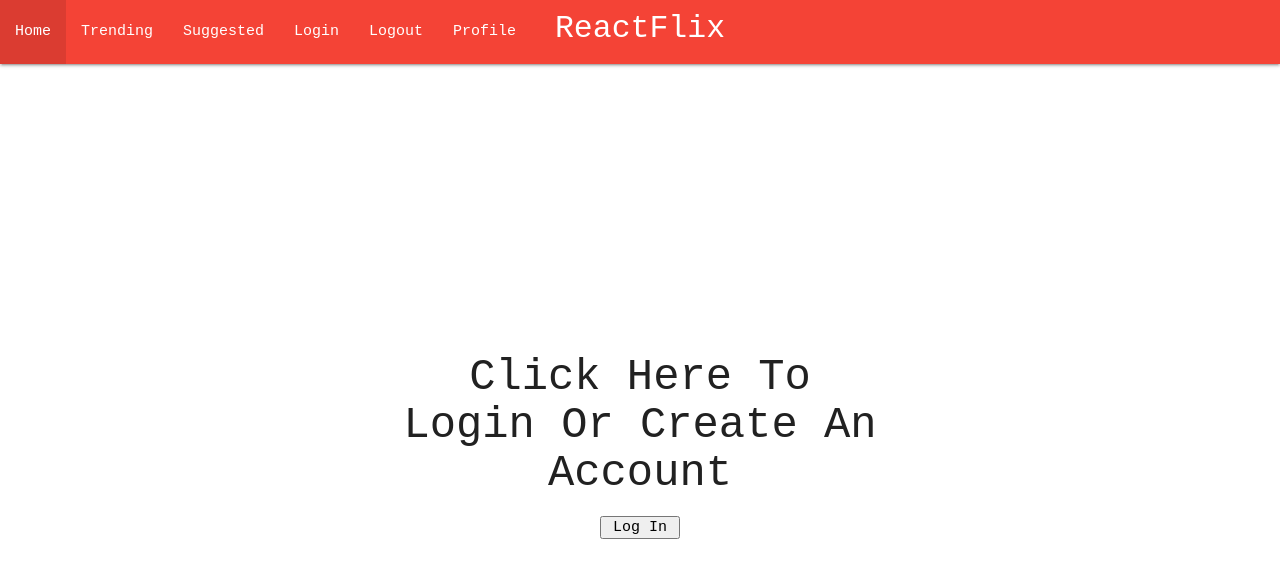
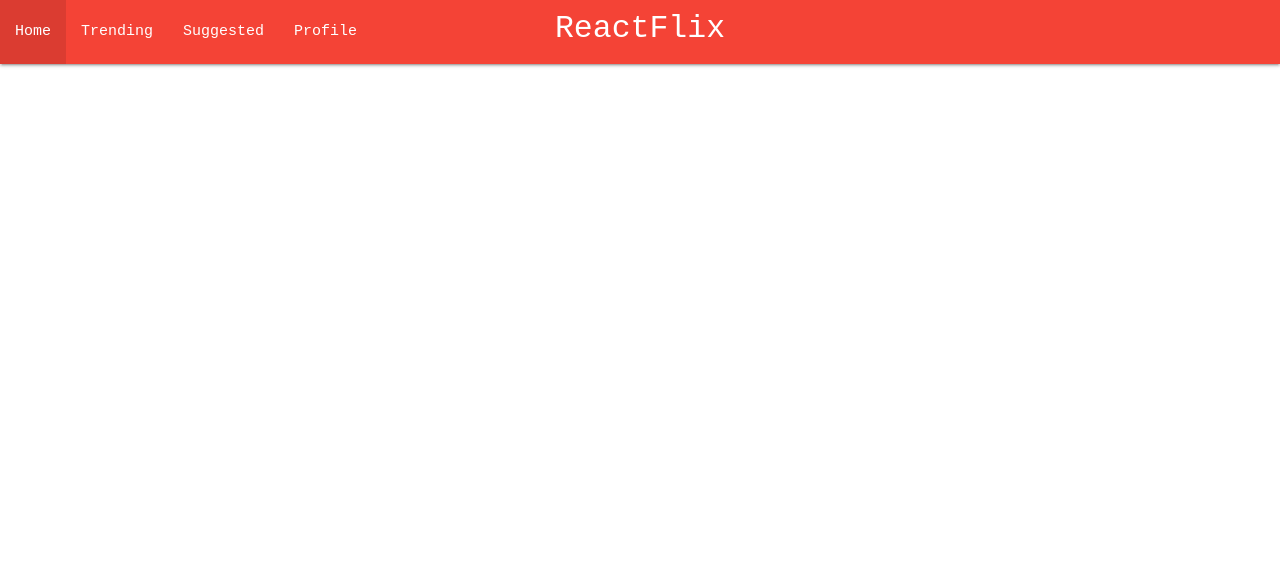
Before and after one commit to HaydenWashburn/movie-react-project, a React (Create React App) app: page /login in a window 1280 px wide. Shown: the top 578 px of the page. Built offline with nearby package versions, Linux system fonts and the light colour scheme; a web font is replaced by a local one.

Commit message:
consolidated all of the login/logout/profile js into one page

```diff
--- a/src/App.css
+++ b/src/App.css
@@ -62,7 +62,7 @@
 
 .login-button{
   width:10vh;
-  height: 10vh;
+  height: 5vh;
   font-family: "Chivo Mono", monospace;
 }
 
--- a/src/App.jsx
+++ b/src/App.jsx
@@ -4,10 +4,8 @@ import HomePage from "./Pages/HomePage";
 import GetTrending from './Pages/TrendingPage';
 import SuggestedFilms from "./Pages/SuggestedFilms";
 import SingleFilmPage from "./Pages/SingleFilmPage";
-import LoginButton from "./Pages/LoginPage";
 import NavBar from "./Components/NavBar";
-import Profile from "./Pages/ProfilePage";
-import LogoutButton from "./Pages/LogoutPage";
+import ProfilePage from "./Pages/ProfilePage";
 function App() {
   return (
     <div className="layout">
@@ -20,9 +18,7 @@ function App() {
       <Route path = "/trending" element = {<GetTrending />} />
       <Route path = "/suggested" element = {<SuggestedFilms />} />
       <Route path = "/movie/:id" element = {<SingleFilmPage /> } />
-      <Route path = "/login" element = {<LoginButton /> } />
-      <Route path = "/logout" element = {<LogoutButton /> } />
-      <Route path="/profile" element = {<Profile /> } />
+      <Route path = "/profile" element = {<ProfilePage /> } />
     </Routes>
     </BrowserRouter>
     </div>
--- a/src/Components/NavBar.jsx
+++ b/src/Components/NavBar.jsx
@@ -1,4 +1,3 @@
-import LoginButton from "./login";
 
 function NavBar() {
   return (
@@ -18,12 +17,6 @@ function NavBar() {
                 <a href="/suggested">Suggested</a>
               </li>
               <li>
-                <a href="/login">Login</a>
-              </li>
-              <li>
-                <a href="/logout">Logout</a>
-              </li>
-              <li>
                 <a href="/profile">Profile</a>
               </li>
             </ul>
--- a/src/Pages/LoginPage.jsx
+++ /dev/null
@@ -1,16 +0,0 @@
-import { useAuth0 } from "@auth0/auth0-react";
-import React from "react";
-
-const LoginButton = () => {
-  const { loginWithRedirect } = useAuth0();
-
-  return (
-    <div className="login-card">
-        <h3>Click Here To Login Or Create An Account</h3>
-    <button className="login-button" onClick={() => loginWithRedirect()}>Log In</button>
-
-    </div>
-  )
-};
-
-export default LoginButton;
--- a/src/Pages/LogoutPage.jsx
+++ /dev/null
@@ -1,16 +0,0 @@
-import { useAuth0 } from "@auth0/auth0-react";
-import React from "react";
-
-const LogoutButton = () => {
-  const { logout } = useAuth0();
-
-  return (
-    <div className="login-card">
-    <button className="login-button" onClick={() => logout({ logoutParams: { returnTo: window.location.origin } })}>
-      Log Out
-    </button>
-    </div>
-  );
-};
-
-export default LogoutButton;
--- a/src/Pages/ProfilePage.jsx
+++ b/src/Pages/ProfilePage.jsx
@@ -1,23 +1,18 @@
 import { useAuth0 } from "@auth0/auth0-react";
 import React from "react";
+import Profile from "../Components/profile";
 import LogoutButton from "../Components/logout";
+import LoginButton from "../Components/login";
 
-const Profile = () => {
-  const { user, isAuthenticated, isLoading } = useAuth0();
+function ProfilePage(){
+    return(
+        <div className="login-card">
+            <Profile />
+            <LoginButton />
+            <LogoutButton />
+        </div>
+    )
+}
 
-  if (isLoading) {
-    return <div>Loading ...</div>;
-  }
 
-  return (
-    isAuthenticated && (
-      <div>
-        <img src={user.picture} alt={user.name} />
-        <h2>{user.name}</h2>
-        <p>{user.email}</p>
-      </div>
-    )
-  );
-};
-
-export default Profile;
+export default ProfilePage;
```
